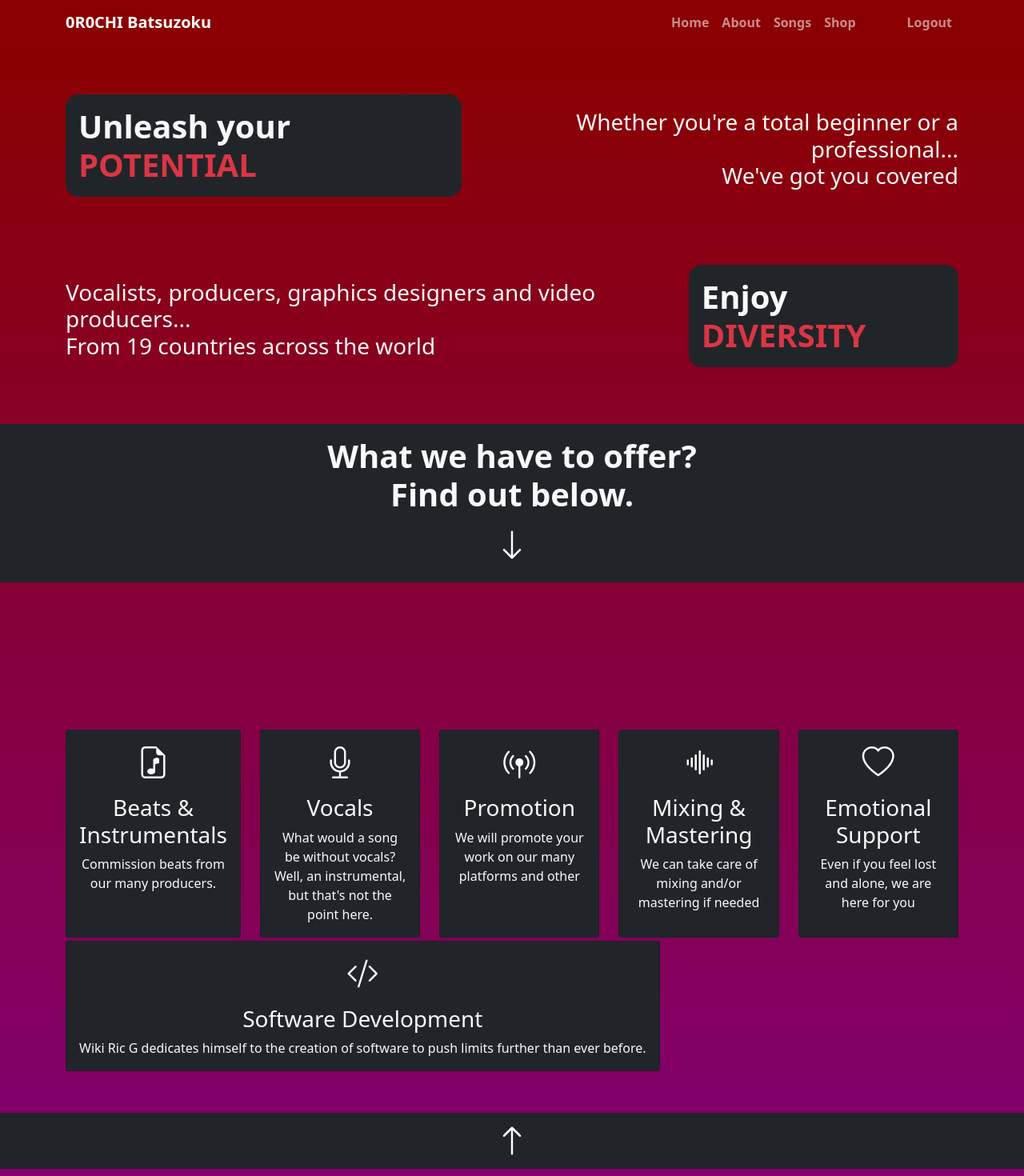
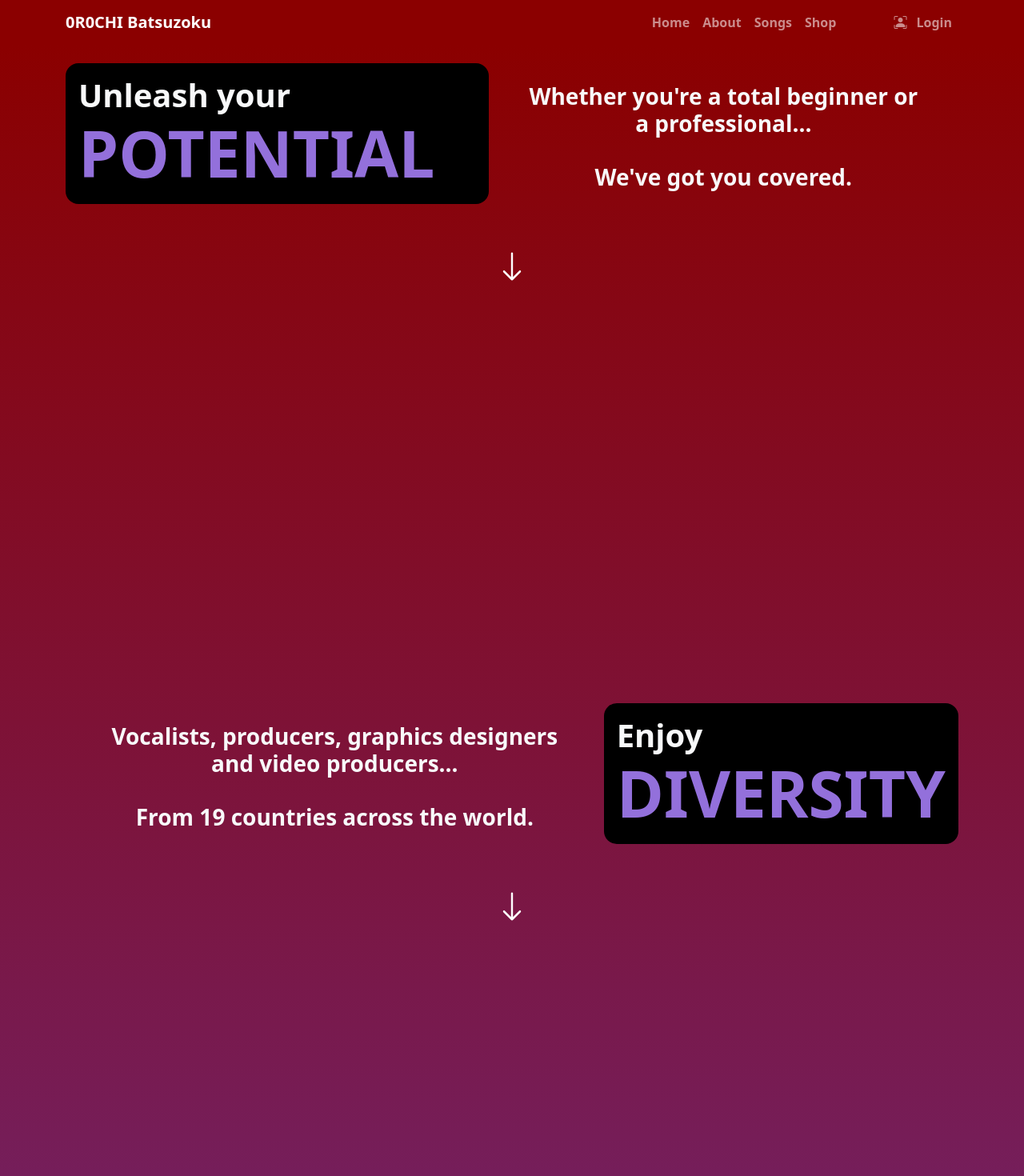
Before and after one commit to glehu/cwo_web, a Vue app: page / in a window 1280 px wide. Shown: the top 1470 px of the page at 80% size. Built offline with nearby package versions, Linux system fonts and the light colour scheme; what chunk would draw is missing.

Commit message:
GUI Overhaul + Account nav link

```diff
--- a/src/App.vue
+++ b/src/App.vue
@@ -25,8 +25,17 @@
             <li class="nav-item">
               <router-link to="/shop" class="nav-link fw-bold">Shop</router-link>
             </li>
-            <li class="nav-item ms-lg-5 mt-sm-3 mt-lg-0">
-              <router-link to="/logout" class="nav-link fw-bold">Logout</router-link>
+            <li v-if="isLoggedIn"
+                class="nav-item ms-lg-5 mt-sm-3 mt-lg-0">
+              <router-link to="/account" class="nav-link">
+                <i class="bi bi-person-bounding-box m-2"></i>{{ this.$store.state.username }}
+              </router-link>
+            </li>
+            <li v-else
+                class="nav-item ms-lg-5 mt-sm-3 mt-lg-0">
+              <router-link to="/login?redirect=/" class="nav-link fw-bold">
+                <i class="bi bi-person-bounding-box m-2"></i> Login
+              </router-link>
             </li>
           </ul>
         </div>
@@ -47,12 +56,15 @@ export default {
     return {
       angle: '180',
       color1: 'darkred',
-      color2: 'purple'
+      color2: 'rebeccapurple'
     }
   },
   computed: {
     bg () {
       return `linear-gradient(${this.angle}deg, ${this.color1}, ${this.color2})`
+    },
+    isLoggedIn () {
+      return this.$store.state.authenticated
     }
   }
 }
--- a/src/router/index.js
+++ b/src/router/index.js
@@ -20,9 +20,9 @@ const routes = [
     component: () => import('../views/Login')
   },
   {
-    path: '/logout',
+    path: '/account',
     name: 'Logout',
-    component: () => import('../views/Logout'),
+    component: () => import('../views/Account'),
     meta: { logout: true }
   },
   {
--- a/src/views/Home.vue
+++ b/src/views/Home.vue
@@ -1,39 +1,49 @@
 <template>
-  <div id="top" style="min-height: 100vh">
+  <div id="top" style="min-height: 100vh;">
     <section
-      class="text-light text-center text-sm-start p-1 p-lg-2 pt-lg-2">
-      <div class="container mt-5">
-        <div class="d-sm-flex align-items-center justify-content-between">
-          <h1 class="bg-dark p-3 fw-bold" style="border-radius: 1rem">
-            Unleash your <span class="text-danger">POTENTIAL</span>
+      class="container">
+      <div class="d-md-flex align-items-center justify-content-between text-light ">
+        <h1 class="p-3 fw-bold text-start"
+            style="border-radius: 1rem; background: black">
+          Unleash your <span style="color: mediumpurple; font-size: 200%">POTENTIAL</span>
         </h1>
-          <h3 class="my-4 text-end">
-            Whether you're a total beginner or a professional... <br>
-            We've got you covered
+        <h3 class="m-5 text-center fw-bold">
+          Whether you're a total beginner or a professional... <br><br>
+          We've got you covered.
         </h3>
+      </div>
+    </section>
+    <div>
+      <section class="text-center p-3 d-flex">
+        <div class="container">
+          <div>
+            <button class="btn mdArrow" v-on:click="scrollTo('middle')">
+              <i class="bi bi-arrow-down h1" style="color: white"></i>
+            </button>
           </div>
         </div>
       </section>
+    </div>
+  </div>
+  <div id="middle" style="min-height: 100vh">
     <section
-      class="text-light text-center text-sm-start p-1 p-lg-2 pt-lg-2 m-5">
-      <div class="container">
-        <div class="d-sm-flex align-items-center justify-content-between">
-          <h3 class="my-4 text-start">
-            Vocalists, producers, graphics designers and video producers... <br>
-            From 19 countries across the world
+      class="container">
+      <div class="d-md-flex align-items-center justify-content-between text-light ">
+        <h3 class="m-5 text-center fw-bold">
+          Vocalists, producers, graphics designers and video producers... <br><br>
+          From 19 countries across the world.
         </h3>
-          <h1 class="bg-dark p-3 fw-bold" style="border-radius: 1rem">
-            Enjoy <span class="text-danger">DIVERSITY</span>
+          <h1 class="p-3 fw-bold text-start"
+              style="border-radius: 1rem; background: black">
+            Enjoy <span style="color: mediumpurple; font-size: 200%">DIVERSITY</span>
           </h1>
-        </div>
         </div>
     </section>
     <div>
-      <section class="bg-dark text-light text-center p-3 d-flex">
+      <section class="text-center p-3 d-flex">
         <div class="container">
           <div>
-            <h1 class="fw-bold">What we have to offer?<br>Find out below.</h1>
-            <button class="btn mdArrow" v-on:click="scrollTo('cards')">
+            <button class="btn mdArrow" v-on:click="scrollTo('bottom')">
               <i class="bi bi-arrow-down h1" style="color: white"></i>
             </button>
           </div>
@@ -42,12 +52,12 @@
     </div>
   </div>
   <!-- Box View -->
-  <div id="cards" style="min-height: 100vh">
+  <div id="bottom" style="min-height: 100vh">
     <section class="p-1">
       <div class="container card-group mt-5">
         <div class="row text-center">
           <div class="col-md mt-1 d-md-flex">
-            <div class="card bg-dark text-light">
+            <div class="card text-light" style="background: black">
               <div class="card-body text-center">
                 <div class="h1 mb-3">
                   <i class="bi bi-file-earmark-music"></i>
@@ -62,7 +72,7 @@
             </div>
           </div>
           <div class="col-md mt-1 d-md-flex">
-            <div class="card bg-dark text-light">
+            <div class="card text-light" style="background: black">
               <div class="card-body text-center">
                 <div class="h1 mb-3">
                   <i class="bi bi-mic"></i>
@@ -78,7 +88,7 @@
             </div>
           </div>
           <div class="col-md mt-1 d-md-flex">
-            <div class="card bg-dark text-light">
+            <div class="card text-light" style="background: black">
               <div class="card-body text-center">
                 <div class="h1 mb-3">
                   <i class="bi bi-broadcast-pin"></i>
@@ -87,13 +97,13 @@
                   Promotion
                 </h3>
                 <p class="card-text">
-                  We will promote your work on our many platforms and other
+                  We will promote your work on our many platforms.
                 </p>
               </div>
             </div>
           </div>
           <div class="col-md mt-1 d-md-flex">
-            <div class="card bg-dark text-light">
+            <div class="card text-light" style="background: black">
               <div class="card-body text-center">
                 <div class="h1 mb-3">
                   <i class="bi bi-soundwave"></i>
@@ -102,13 +112,13 @@
                   Mixing & Mastering
                 </h3>
                 <p class="card-text">
-                  We can take care of mixing and/or mastering if needed
+                  We can take care of mixing and/or mastering if needed.
                 </p>
               </div>
             </div>
           </div>
           <div class="col-md mt-1 d-md-flex">
-            <div class="card bg-dark text-light">
+            <div class="card text-light" style="background: black">
               <div class="card-body text-center">
                 <div class="h1 mb-3">
                   <i class="bi bi-heart"></i>
@@ -117,13 +127,13 @@
                   Emotional Support
                 </h3>
                 <p class="card-text">
-                  Even if you feel lost and alone, we are here for you
+                  Even if you feel lost and alone, we are here for you.
                 </p>
               </div>
             </div>
           </div>
           <div class="col-md mt-1 d-md-flex">
-            <div class="card bg-dark text-light">
+            <div class="card text-light" style="background: black">
               <div class="card-body text-center">
                 <div class="h1 mb-3">
                   <i class="bi bi-code-slash"></i>
@@ -142,7 +152,7 @@
       </div>
     </section>
     <div>
-      <section class="bg-dark text-light text-center p-1 d-flex mt-5">
+      <section class="text-light text-center p-1 d-flex mt-5">
         <div class="container">
           <div>
             <button class="btn muArrow" v-on:click="scrollTo('top')">
--- a/src/views/Shop.vue
+++ b/src/views/Shop.vue
@@ -32,24 +32,22 @@
   </div>
   <div id="itemsSection">
     <section>
-      <div class="card-group">
-        <div class="container">
-          <div class="row" v-for="col in itemList" :key="col">
-            <div class="col card m-5" v-for="item in col" :key="item">
+      <div class="container">
+        <div class="card-group">
+          <div class="col-5" v-for="col in itemList" :key="col">
+            <div class="card m-5" v-for="item in col" :key="item">
               <div class="card-title">
-                <h3 class="fw-bold">
+                <h3 class="fw-bold m-1">
                   {{ JSON.parse(item).description }}
                 </h3>
               </div>
               <div class="card-body text-center">
                 <i class="bi bi-question-circle"></i>
               </div>
-              <div class="card-footer">
+              <hr>
+              <div class="card-body">
                 <p class="mb-auto">
-                  <!--<button class="btn d-flex bg-dark text-light"
-                          v-on:click="purchase(JSON.parse(item).uID)">Buy
-                  </button>-->
-                  <button class="btn d-flex bg-dark text-light"
+                  <button class="btn btn-outline-dark btn-md"
                           v-on:click="putInCart(JSON.parse(item).uID)">Add
                   </button>
                 </p>
```
Also changed, not shown: src/views/Account.vue (renamed from src/views/Logout.vue). Lines whose indentation alone changed are shown as unchanged.
